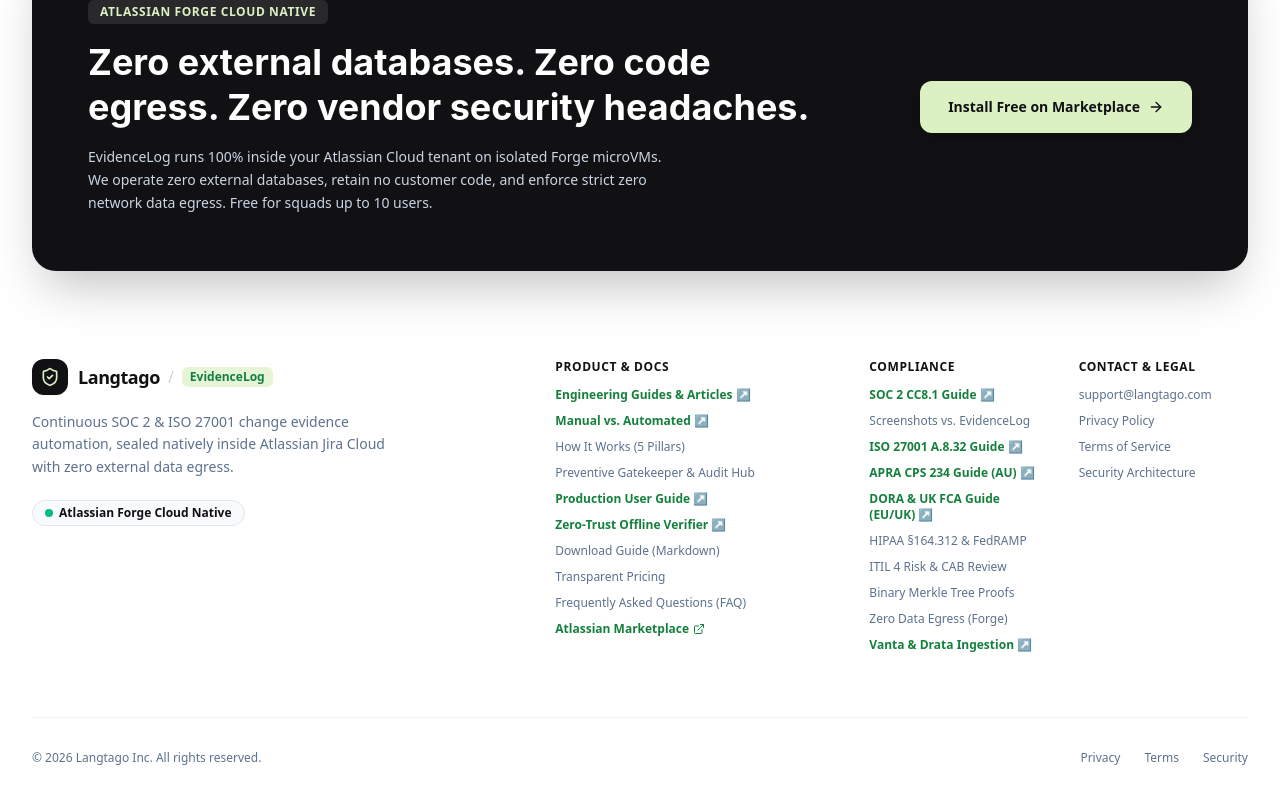
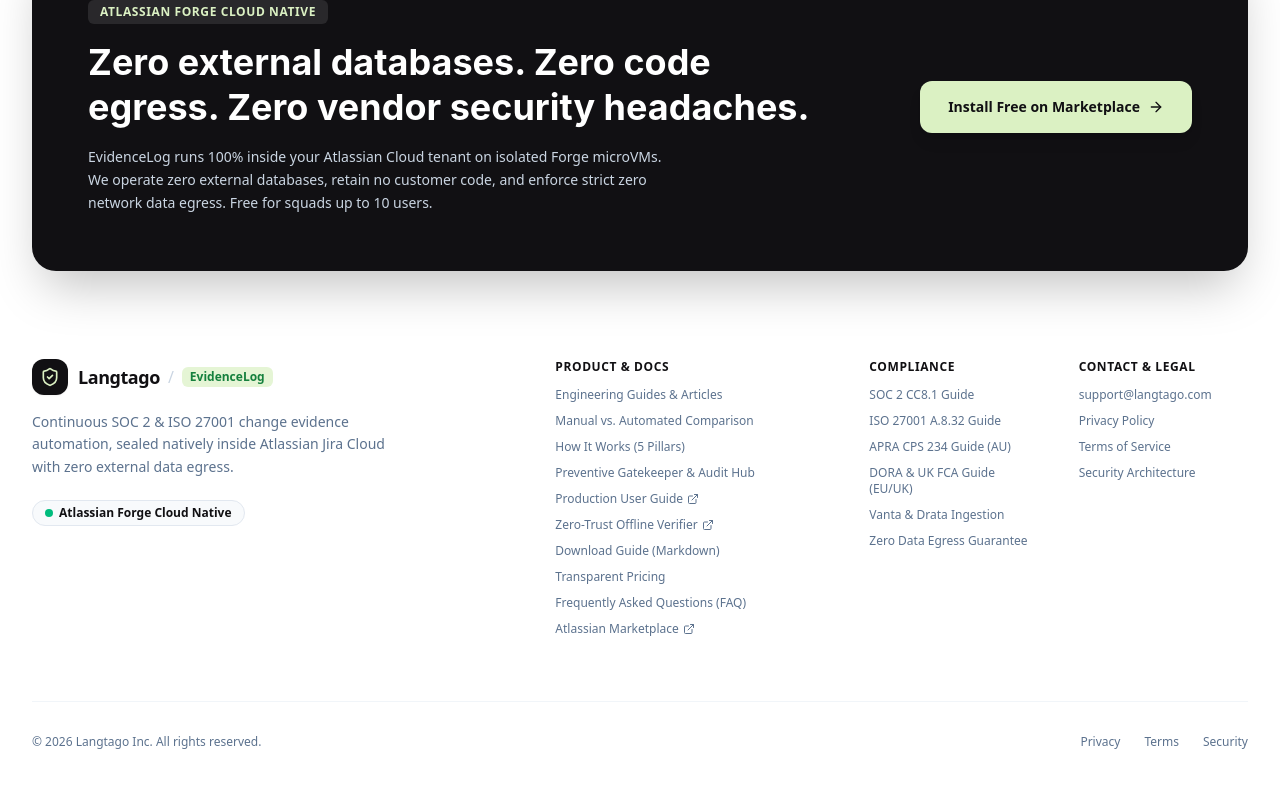
Before and after one commit to stuon/langtago, a Next.js app: page / in a window 1280 px wide. Shown: the part 6459-7263 px from the top of the page. Built offline with nearby package versions, Linux system fonts and the light colour scheme; no server answers.

Commit message:
fix(ux): standardize footer links with uniform hover transitions and eliminate dead spans

```diff
--- a/components/Footer.tsx
+++ b/components/Footer.tsx
@@ -78,19 +78,16 @@ export default function Footer() {
             </p>
             <ul className="space-y-2.5 text-xs text-[#5c728e]">
               <li>
-                <Link
-                  href="/guides"
-                  className="text-[#15803d] font-semibold hover:underline inline-flex items-center gap-1"
-                >
-                  <span>Engineering Guides &amp; Articles ↗</span>
+                <Link href="/guides" className="hover:text-[#111013] transition-colors">
+                  Engineering Guides &amp; Articles
                 </Link>
               </li>
               <li>
                 <Link
                   href="/compare/manual-screenshots-vs-evidencelog"
-                  className="text-[#15803d] font-semibold hover:underline inline-flex items-center gap-1"
+                  className="hover:text-[#111013] transition-colors"
                 >
-                  <span>Manual vs. Automated ↗</span>
+                  Manual vs. Automated Comparison
                 </Link>
               </li>
               <li>
@@ -108,9 +105,10 @@ export default function Footer() {
                   href="/docs/user-guide.html"
                   target="_blank"
                   rel="noopener noreferrer"
-                  className="text-[#15803d] font-semibold hover:underline inline-flex items-center gap-1"
+                  className="hover:text-[#111013] transition-colors inline-flex items-center gap-1"
                 >
-                  <span>Production User Guide ↗</span>
+                  <span>Production User Guide</span>
+                  <ExternalLink className="h-3 w-3" />
                 </a>
               </li>
               <li>
@@ -118,9 +116,10 @@ export default function Footer() {
                   href="/docs/verifier.html"
                   target="_blank"
                   rel="noopener noreferrer"
-                  className="text-[#15803d] font-semibold hover:underline inline-flex items-center gap-1"
+                  className="hover:text-[#111013] transition-colors inline-flex items-center gap-1"
                 >
-                  <span>Zero-Trust Offline Verifier ↗</span>
+                  <span>Zero-Trust Offline Verifier</span>
+                  <ExternalLink className="h-3 w-3" />
                 </a>
               </li>
               <li>
@@ -147,7 +146,7 @@ export default function Footer() {
                   href="https://marketplace.atlassian.com"
                   target="_blank"
                   rel="noopener noreferrer"
-                  className="inline-flex items-center gap-1 text-[#15803d] font-semibold hover:underline"
+                  className="inline-flex items-center gap-1 hover:text-[#111013] transition-colors"
                 >
                   <span>Atlassian Marketplace</span>
                   <ExternalLink className="h-3 w-3" />
@@ -165,63 +164,46 @@ export default function Footer() {
               <li>
                 <Link
                   href="/frameworks/soc2-cc81"
-                  className="text-[#15803d] font-semibold hover:underline inline-flex items-center gap-1"
-                >
-                  <span>SOC 2 CC8.1 Guide ↗</span>
-                </Link>
-              </li>
-              <li>
-                <Link
-                  href="/compare/manual-screenshots-vs-evidencelog"
                   className="hover:text-[#111013] transition-colors"
                 >
-                  <span>Screenshots vs. EvidenceLog</span>
+                  SOC 2 CC8.1 Guide
                 </Link>
               </li>
               <li>
                 <Link
                   href="/frameworks/iso-27001-a832"
-                  className="text-[#15803d] font-semibold hover:underline inline-flex items-center gap-1"
+                  className="hover:text-[#111013] transition-colors"
                 >
-                  <span>ISO 27001 A.8.32 Guide ↗</span>
+                  ISO 27001 A.8.32 Guide
                 </Link>
               </li>
               <li>
                 <Link
                   href="/frameworks/apra-cps-234"
-                  className="text-[#15803d] font-semibold hover:underline inline-flex items-center gap-1"
+                  className="hover:text-[#111013] transition-colors"
                 >
-                  <span>APRA CPS 234 Guide (AU) ↗</span>
+                  APRA CPS 234 Guide (AU)
                 </Link>
               </li>
               <li>
                 <Link
                   href="/frameworks/dora-compliance"
-                  className="text-[#15803d] font-semibold hover:underline inline-flex items-center gap-1"
+                  className="hover:text-[#111013] transition-colors"
                 >
-                  <span>DORA &amp; UK FCA Guide (EU/UK) ↗</span>
-                </Link>
-              </li>
-              <li>
-                <span>HIPAA §164.312 &amp; FedRAMP</span>
-              </li>
-              <li>
-                <span>ITIL 4 Risk &amp; CAB Review</span>
-              </li>
-              <li>
-                <span>Binary Merkle Tree Proofs</span>
-              </li>
-              <li>
-                <Link href="/security" className="hover:text-[#111013] transition-colors">
-                  Zero Data Egress (Forge)
+                  DORA &amp; UK FCA Guide (EU/UK)
                 </Link>
               </li>
               <li>
                 <Link
                   href="/integrations/vanta-drata"
-                  className="text-[#15803d] font-semibold hover:underline inline-flex items-center gap-1"
+                  className="hover:text-[#111013] transition-colors"
                 >
-                  <span>Vanta &amp; Drata Ingestion ↗</span>
+                  Vanta &amp; Drata Ingestion
+                </Link>
+              </li>
+              <li>
+                <Link href="/security" className="hover:text-[#111013] transition-colors">
+                  Zero Data Egress Guarantee
                 </Link>
               </li>
             </ul>
```
